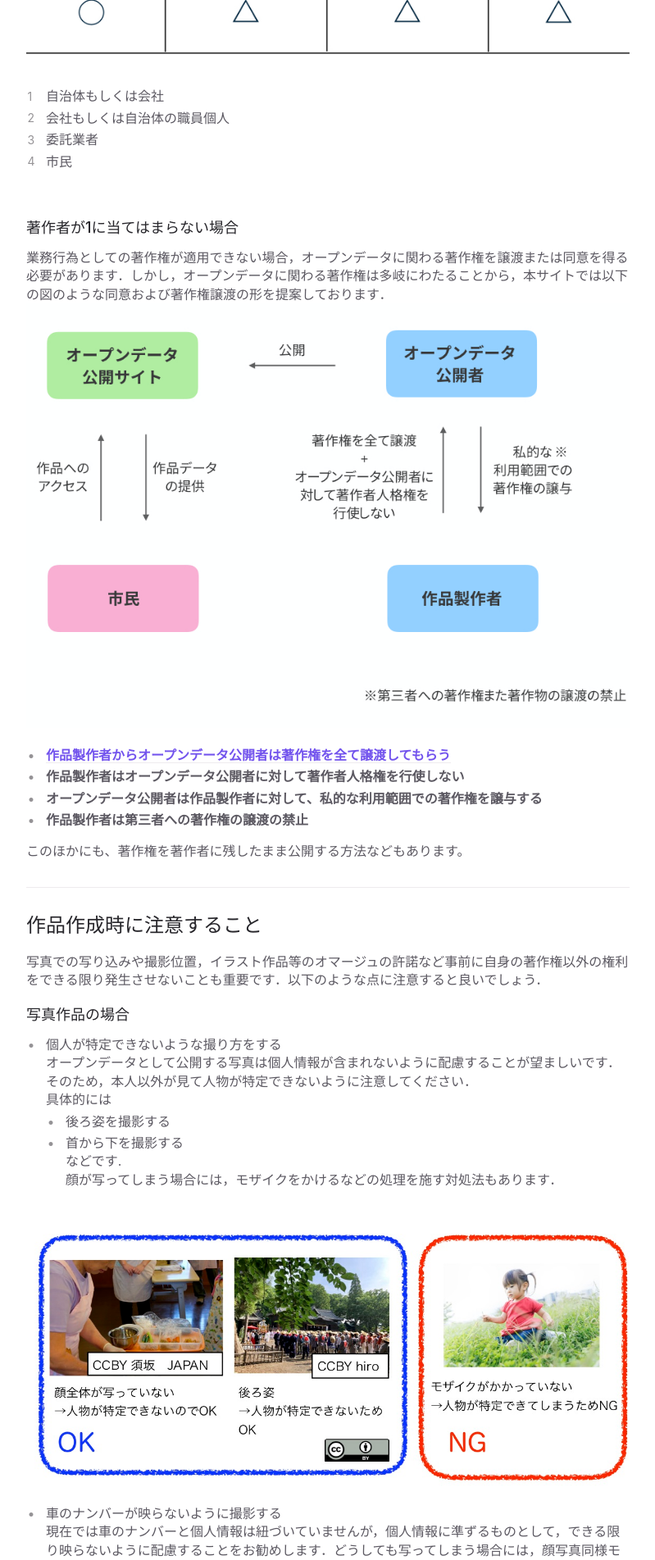
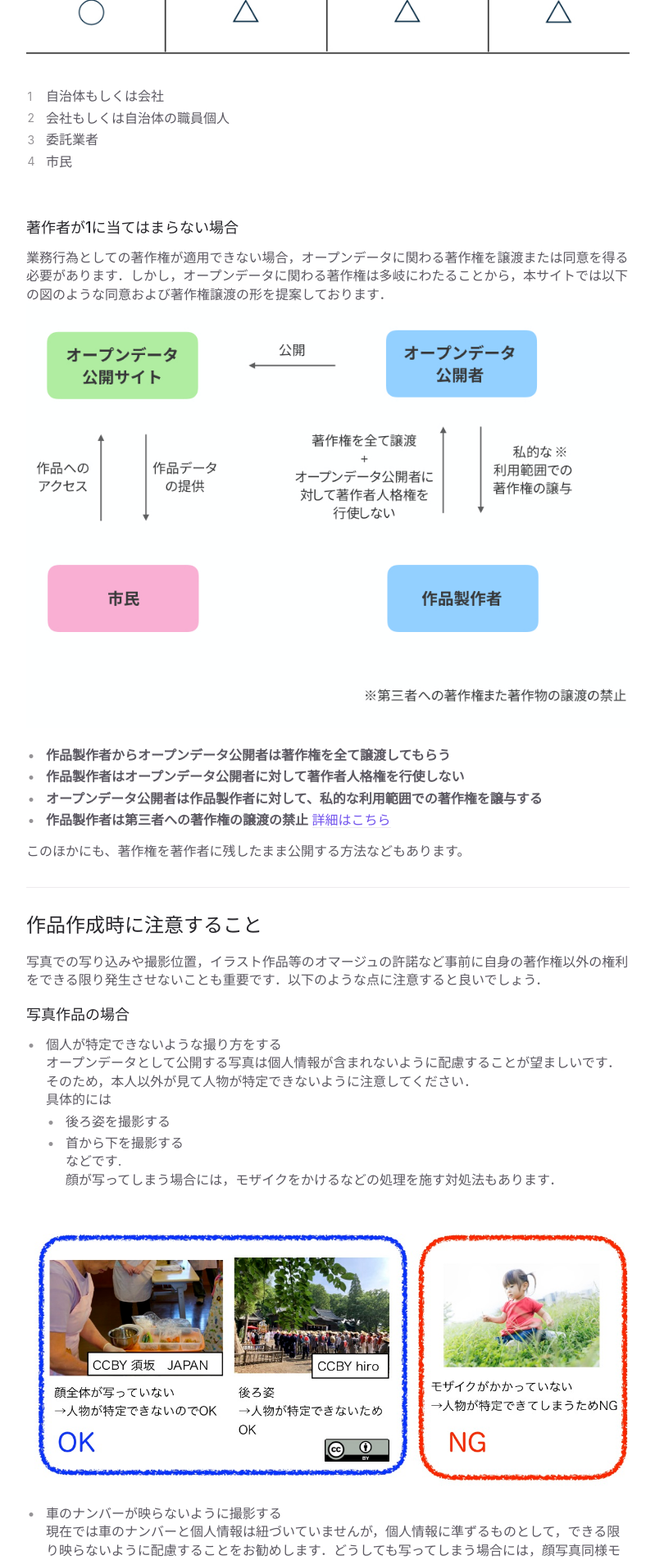
Before and after one commit to ayane0321/image-opendata-guide, a Jekyll site: the page built from docs/quick/new.md, in a window 1280 px wide. Shown: the part 1175-3078 px from the top of the page at 82% size, without its empty margins (356-1155 px from the left). Built offline with Jekyll 4.4.1, drawn with Linux system fonts in a browser that asks for light colours.

Commit message:
add link

```diff
--- a/docs/quick/new.md
+++ b/docs/quick/new.md
@@ -37,10 +37,11 @@ nav_order: 3
 ![著作権の譲渡]({{site.baseurl}}/picture/new.png)
 
 
-- [**作品製作者からオープンデータ公開者は著作権を全て譲渡してもらう**](%post_url /warning.html % )
+- **作品製作者からオープンデータ公開者は著作権を全て譲渡してもらう**
 - **作品製作者はオープンデータ公開者に対して著作者人格権を行使しない**
 - **オープンデータ公開者は作品製作者に対して、私的な利用範囲での著作権を譲与する**
 - **作品製作者は第三者への著作権の譲渡の禁止**
+[詳細はこちら]({{ site.baseurl }}{{ post_url }}/docs/basic/warning.html#著作権者から作品を提供してもらう場合)
 
 このほかにも、著作権を著作者に残したまま公開する方法などもあります。
 
```
